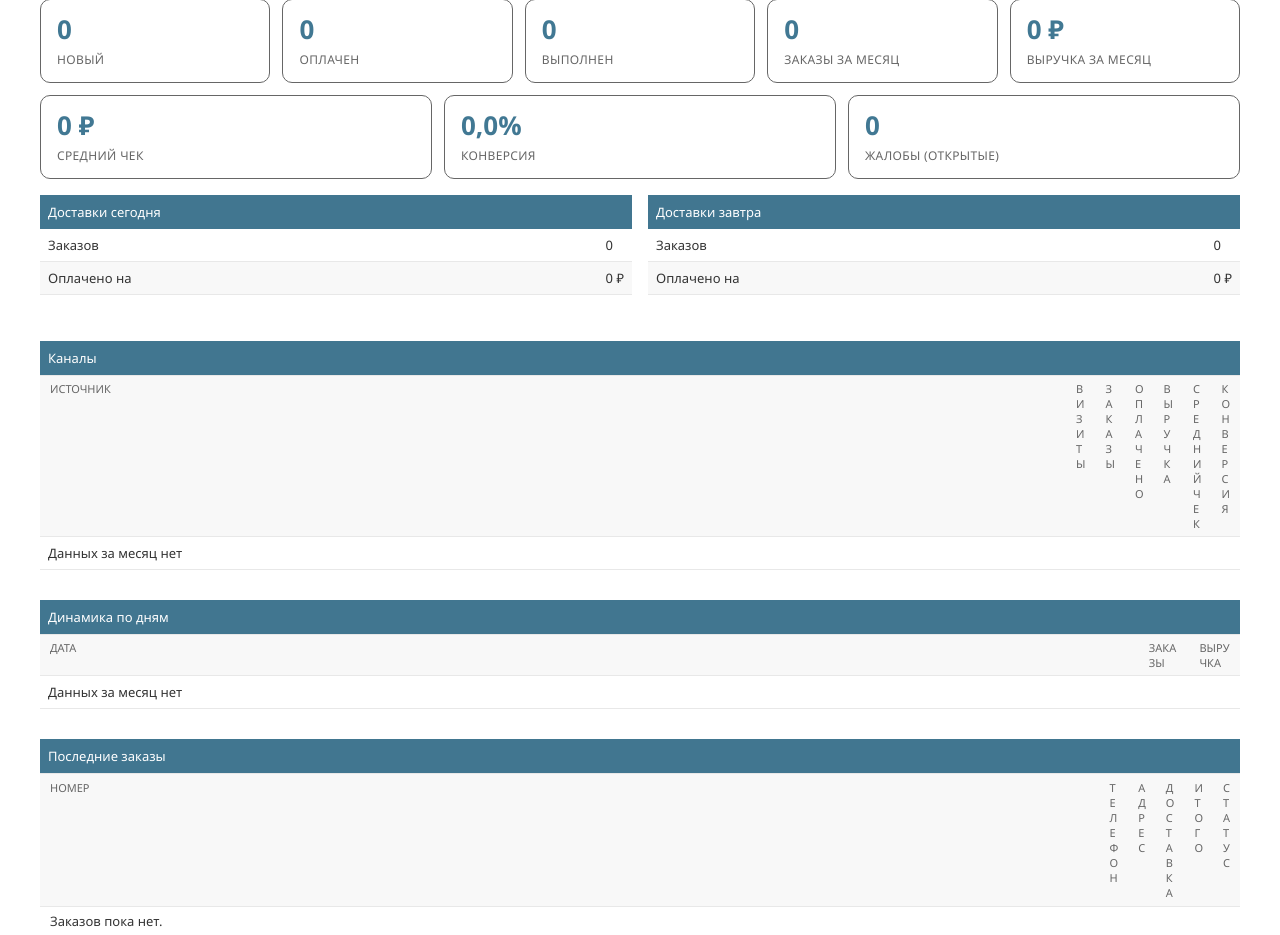
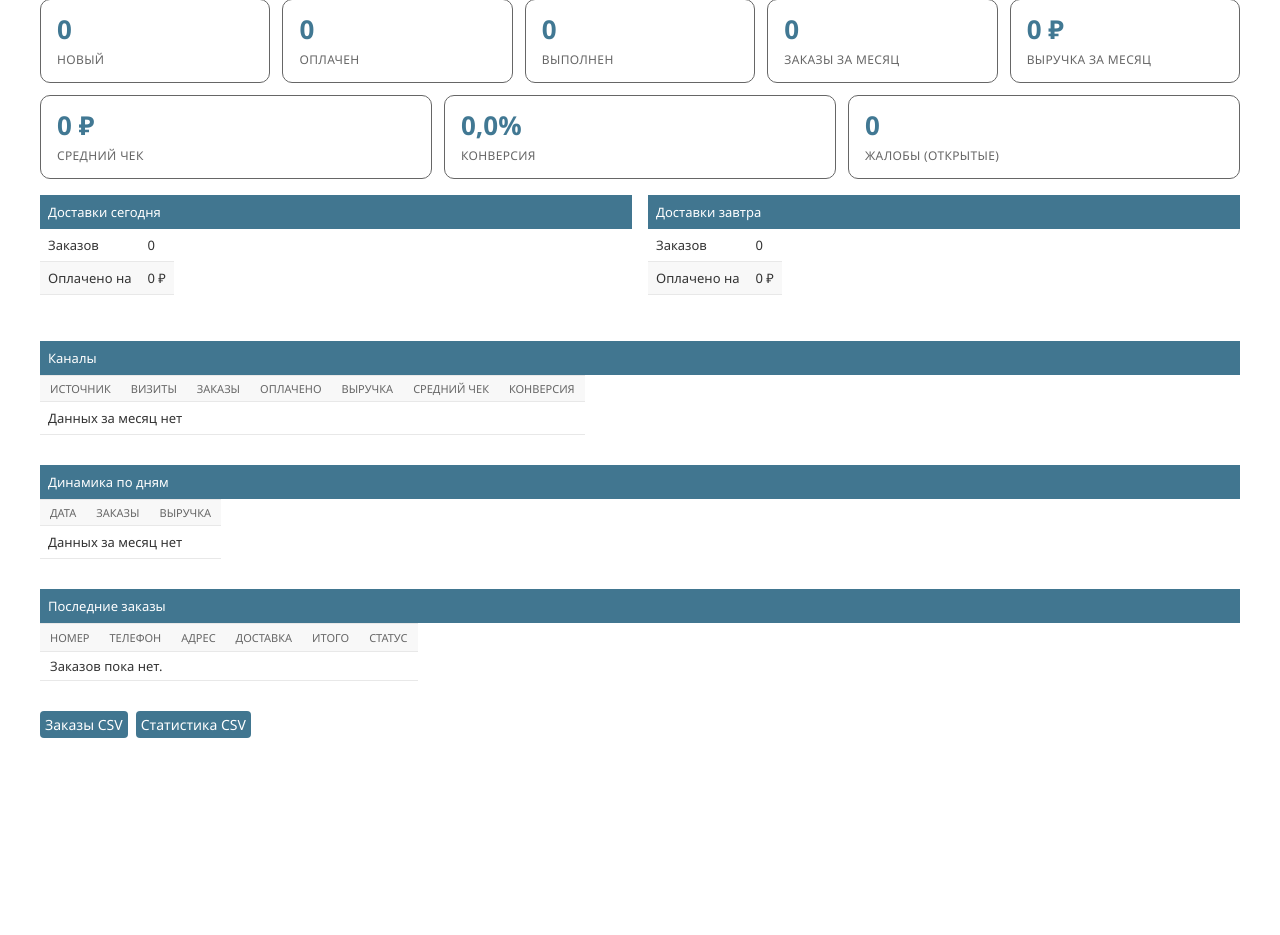
Before and after one commit to skislyakow/BakeCake, a Django app: template backend/templates/admin/index.html in a window 1280 px wide. Shown: the part 160-1095 px from the top of the page. After the commit the page ends 898 px from the top, so only its background shows below. Run offline with Django 5.2, Linux system fonts and the light colour scheme; the template is opened without the code that fills it, so the values that code supplies are empty.

Commit message:
admin: fix dashboard table header collapsing (override th width:100%)

```diff
--- a/backend/templates/admin/index.html
+++ b/backend/templates/admin/index.html
@@ -5,6 +5,10 @@
 {% block extrastyle %}{{ block.super }}<link rel="stylesheet" href="{% static "admin/css/dashboard.css" %}"><style>
 .dashboard #content {
     width: auto;
+}
+.dashboard .module table th {
+    width: auto;
+    white-space: nowrap;
 }
 #content-main {
     display: block;
```
